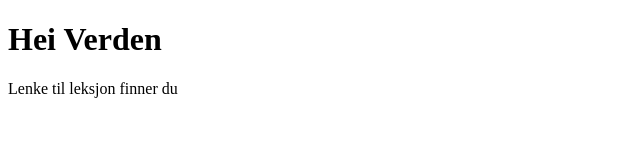
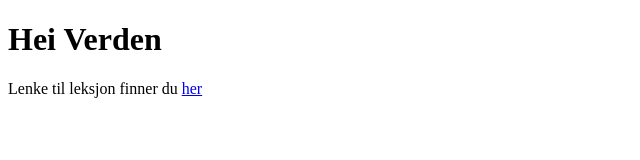
Before and after one commit to StumpyTH/Sandbox, a plain HTML site: page hei.html in a window 1280 px wide. Shown: the full height of the page, 0-640 px from the left. Drawn offline with Linux system fonts and the light colour scheme.

Commit message:
Fikset lenke

```diff
--- a/hei.html
+++ b/hei.html
@@ -7,6 +7,6 @@
 </head>
 <body>
     <h1>Hei Verden</h1>
-    <p>Lenke til leksjon finner du <a href="https://www.google.com"></a> </p>
+    <p>Lenke til leksjon finner du <a href="https://www.google.com">her</a> </p>
 </body>
 </html>
```
